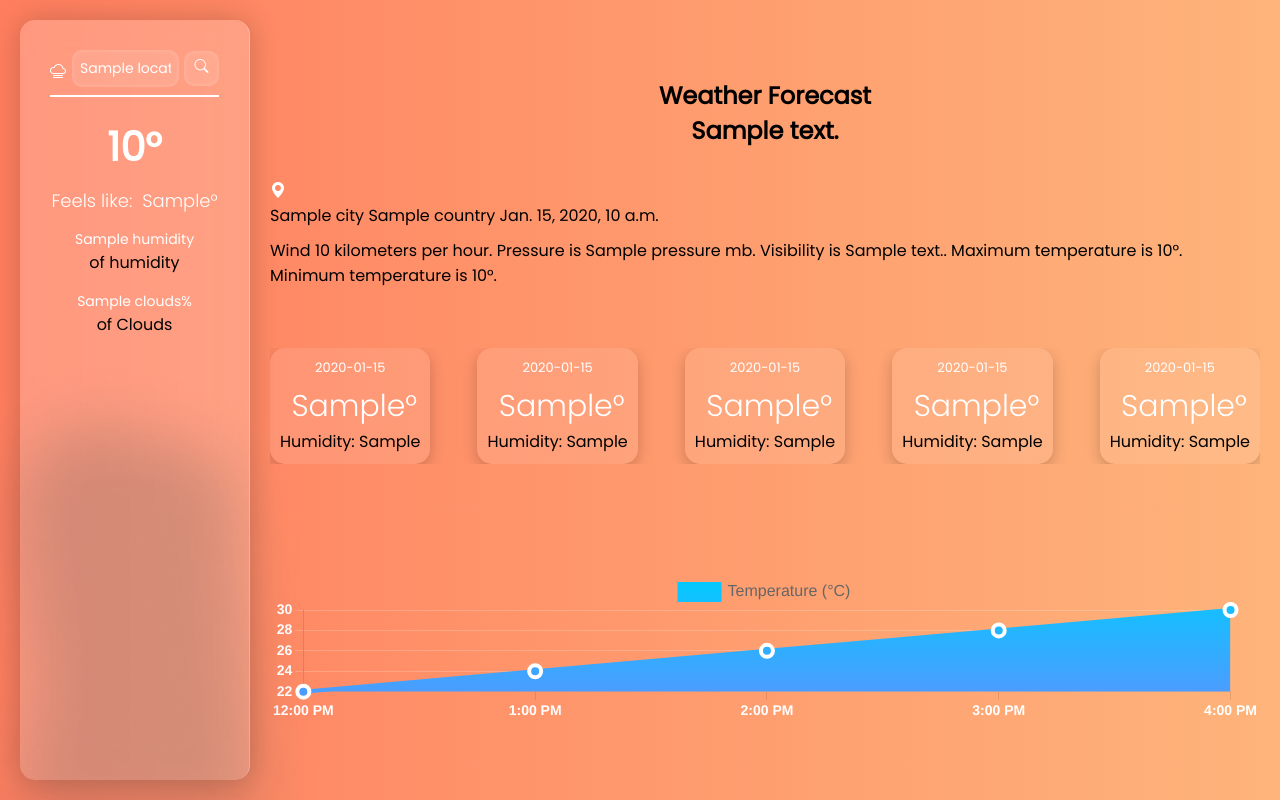
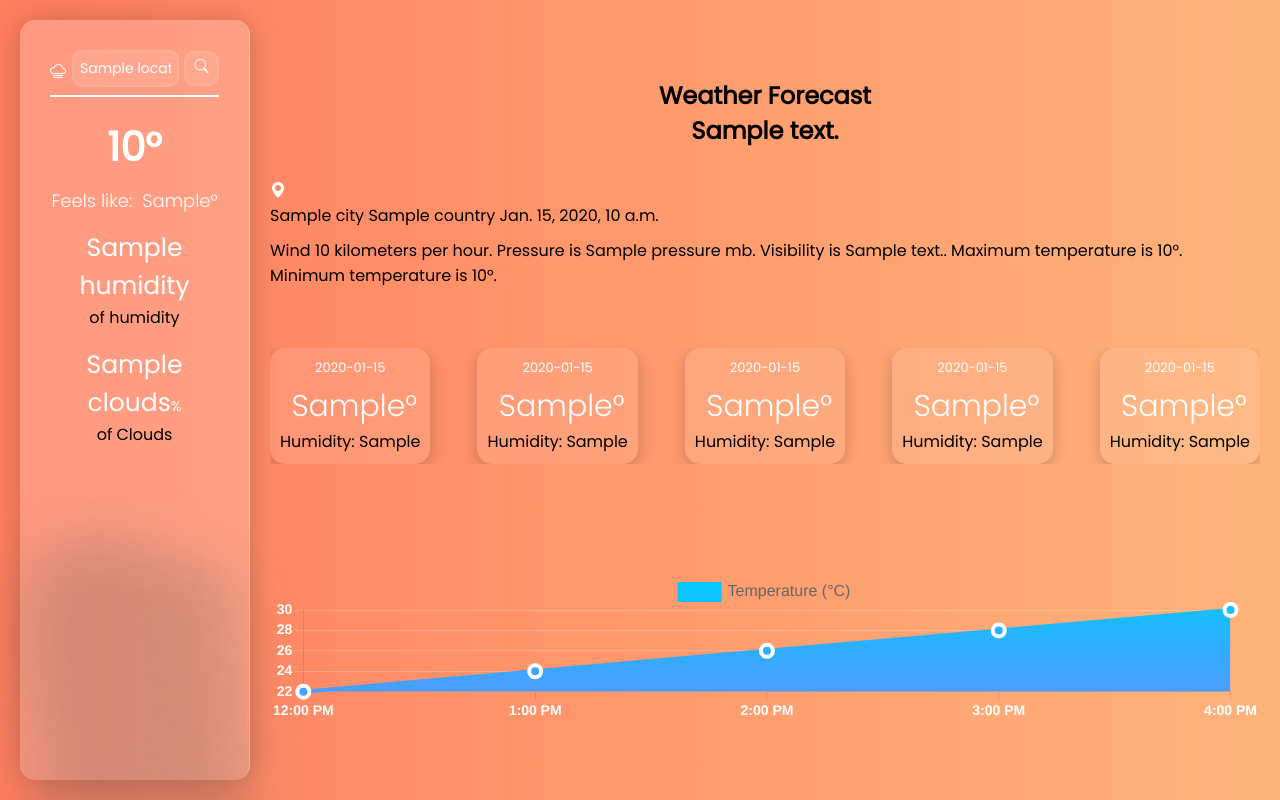
Before and after one commit to DebjitRoy-1/Rainfall-Forecasting, a Django app: template weatherProject/forecast/templates/weather.html in a window 1280 px wide. Run offline with Django 5.2, Linux system fonts and the light colour scheme; the template is opened without the code that fills it: most values are stand-ins (such as "Sample title", 1, 10 or a date in 2020).

Commit message:
Update weather.html

```diff
--- a/weatherProject/forecast/templates/weather.html
+++ b/weatherProject/forecast/templates/weather.html
@@ -36,19 +36,19 @@
                     <h2 class="day-stats_temperature">
                         <span class="day-stats_temperature_value">{{ current_temp }}</span>°
                     </h2>
-                    <h3 class="day-stats_feelslike">
+                    <h3 class="day-stats_feelslike" style="font-size: 10;">
                         Feels like:&nbsp&nbsp<span class="day-stats_feelslike_value">{{ feels_like }}</span>°
                     </h3>
-                    <ul class="day-stats_conditions">
+                    <ul class="day-stats_conditions" >
                         <li>
                             <p class="day-stats_condition">
-                                <span class="day-stats_humidity">{{ humidity }}</span>
+                                <span class="day-stats_humidity" style="font-size: 25px;">{{ humidity }}</span>
                             </p>
-                            <p class="day-stats_condition_text">of humidity</p>
+                            <p class="day-stats_condition_text" >of humidity</p>
                         </li>
                         <li>
                             <p class="day-stats_condition">
-                                <span class="day-stats_clouds">{{ clouds }}</span>%
+                                <span class="day-stats_clouds" style="font-size: 25px;">{{ clouds }}</span>%
                             </p>
                             <p class="day-stats_condition_text">of Clouds</p>
                         </li>
```
